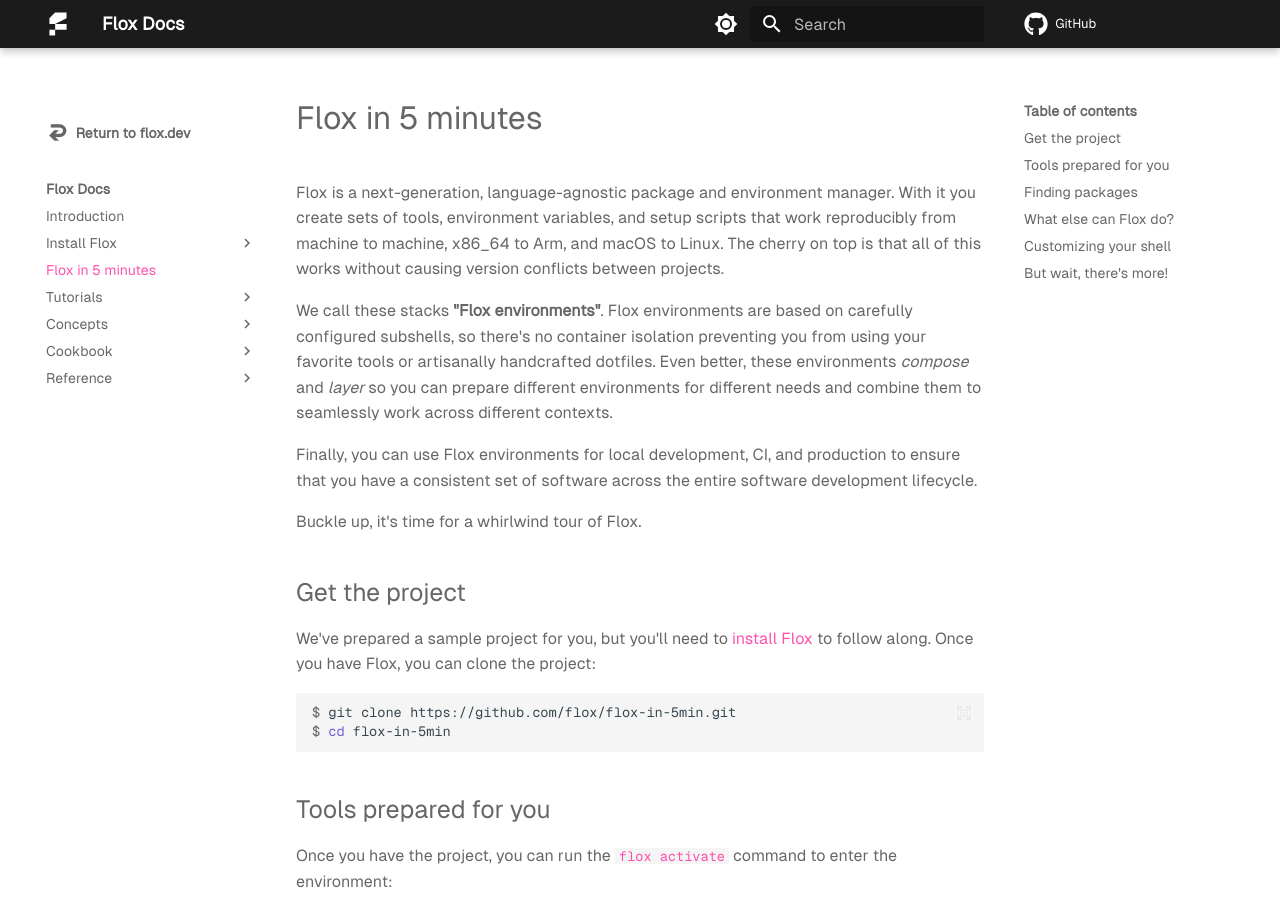
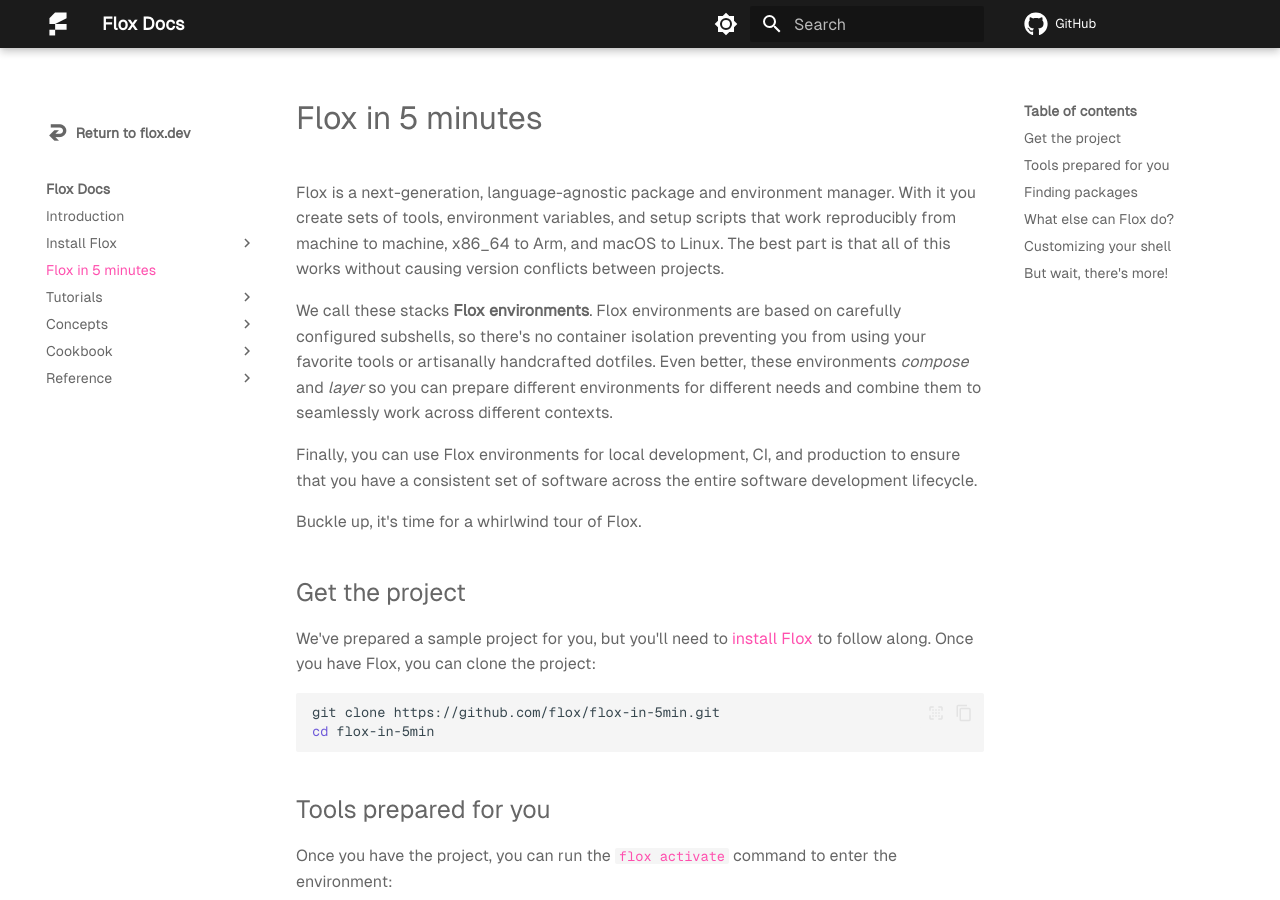
Before and after one commit to flox/floxdocs, an MkDocs documentation site: the page built from docs/flox-5-minutes.md, in a window 1280 px wide and 900 px high. Built offline with MkDocs 1.6.1 and Material for MkDocs 9.7.7, drawn with Linux system fonts in a browser that asks for light colours; plug-ins that fetch from the network failed and are left out; comment, search, counter and statistics services are not loaded; some of the changed text lies outside the part shown.

Commit message:
chore: address review feedback

````diff
--- a/docs/flox-5-minutes.md
+++ b/docs/flox-5-minutes.md
@@ -7,9 +7,9 @@
 
 Flox is a next-generation, language-agnostic package and environment manager.
 With it you create sets of tools, environment variables, and setup scripts that work reproducibly from machine to machine, x86_64 to Arm, and macOS to Linux.
-The cherry on top is that all of this works without causing version conflicts between projects.
+The best part is that all of this works without causing version conflicts between projects.
 
-We call these stacks **"Flox environments"**.
+We call these stacks **Flox environments**.
 Flox environments are based on carefully configured subshells, so there's no container isolation preventing you from using your favorite tools or artisanally handcrafted dotfiles.
 Even better, these environments _compose_ and _layer_ so you can prepare different environments
 for different needs and combine them to seamlessly work across different contexts.
@@ -23,17 +23,16 @@
 We've prepared a sample project for you, but you'll need to [install Flox][install_flox] to follow along.
 Once you have Flox, you can clone the project:
 
-<!-- markdownlint-disable MD014 -->
-```console
-$ git clone https://github.com/flox/flox-in-5min.git
-$ cd flox-in-5min
+```{ .bash .copy }
+git clone https://github.com/flox/flox-in-5min.git
+cd flox-in-5min
 ```
 
 ## Tools prepared for you
 
 Once you have the project, you can run the [`flox activate`][activate] command to enter the environment:
 
-```console
+```{ .console }
 $ flox activate
 ✅ You are now using the environment 'flox-in-5min'.
 To stop using this environment, type 'exit'
@@ -42,7 +41,7 @@
 You now have all of the dependencies needed to follow along.
 To prove it, run the following command:
 
-```console
+```{ .console }
 $ go run main.go
 Hello from Flox!
 ```
@@ -58,7 +57,7 @@
 
 Now let's see what else is installed to the environment with the [`flox list`][list] command:
 
-```console
+```{ .console }
 $ flox list
 bun: bun (1.2.20)
 coreutils: coreutils (9.7)
@@ -77,9 +76,9 @@
 
 ## Finding packages
 
-Let's saw we want a new package: `ripgrep`.
+Let's say we want a new package: `ripgrep`.
 
-```console
+```{ .console }
 $ flox search ripgrep
 ripgrep                           Utility that combines the usability of The Silver Searcher with the raw speed of grep
 ripgrep-all                       Ripgrep, but also search in PDFs, E-Books, Office documents, zip, tar.gz, and more
@@ -96,7 +95,7 @@
 
 Cool, what if I want a specific version?
 
-```console
+```{ .console }
 $ flox show ripgrep
 ripgrep - Utility that combines the usability of The Silver Searcher with the raw speed of grep
     ripgrep@14.1.1
@@ -105,6 +104,12 @@
     ripgrep@14.0.1
     ripgrep@13.0.0
     ripgrep@12.1.1 (aarch64-linux, x86_64-darwin, x86_64-linux only)
+```
+
+To install it you would run
+
+```{ .bash .copy }
+flox install ripgrep
 ```
 
 ## What else can Flox do?
@@ -117,13 +122,11 @@
 
 Let's take a look at this manifest:
 
-<!-- markdownlint-disable MD014 -->
-```console
-$ flox list -c
+```{ .bash .copy }
+flox list -c
 ```
 
-<!-- markdownlint-disable MD014 -->
-```toml
+```{ .toml .copy }
 version = 1
 
 [install]
@@ -152,7 +155,7 @@
 The `[vars]` section defines environment variables you want set in your shell after running `flox activate`.
 See for yourself:
 
-```console
+```{ .console }
 $ echo "$MY_VAR"
 pretty neat
 ```
@@ -162,14 +165,14 @@
 The `[services]` section is how you define background processes for your environment, like a web server or a database.
 Start the `stopwatch` service with the `flox services start` command:
 
-```console
+```{ .console }
 $ flox services start
 ✅ Service 'stopwatch' started.
 ```
 
 Let's make sure it's running:
 
-```console
+```{ .console }
 $ flox services status
 NAME       STATUS       PID
 stopwatch  Running    51774
@@ -177,7 +180,7 @@
 
 Now let's see its logs:
 
-```console
+```{ .console }
 $ flox services logs --follow
 stopwatch: Fri Aug 22 19:17:30 MDT 2025
 stopwatch: Fri Aug 22 19:17:35 MDT 2025
@@ -193,7 +196,7 @@
 Press `Ctrl-C` to stop watching the logs, unless you really enjoy that for some reason.
 We don't want the service to run forever, so let's stop it with the `flox services stop` command.
 
-```console
+```{ .console }
 $ flox services stop
 ✅ Service 'stopwatch' stopped
 ```
@@ -207,7 +210,7 @@
 To wrap things up, let's say you want to set some project-specific aliases.
 Run `flox edit` and add this to the bottom of your manifest:
 
-```toml
+```{ .toml .copy }
 [profile]
 bash = '''
   alias sayhi="echo 'Hello there, bash user'"
@@ -227,7 +230,7 @@
 
 Now if you exit the Flox environment via `Ctrl-D` or `exit` and reactivate via `flox activate`, you'll have a wonderful new shell alias called `sayhi`:
 
-```console
+```{ .console }
 $ sayhi
 Hello there, fish user
 ```
````
Also changed, not shown: other parts of docs/flox-5-minutes.md (+4 -2 lines).
